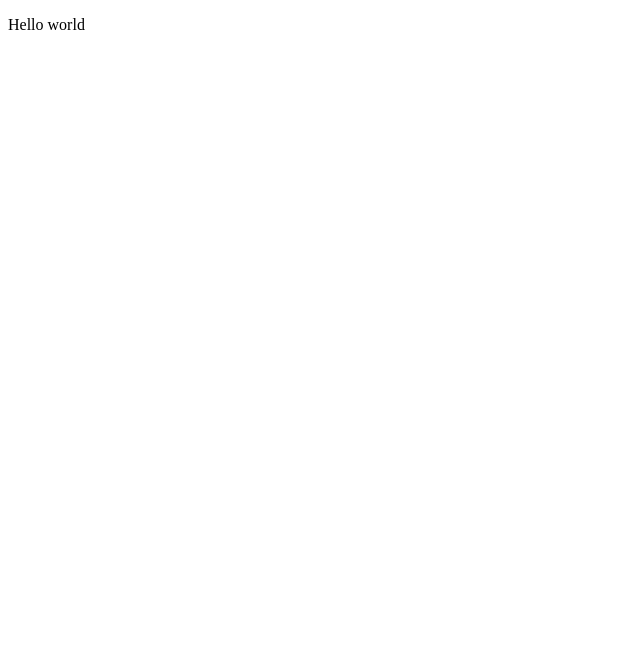
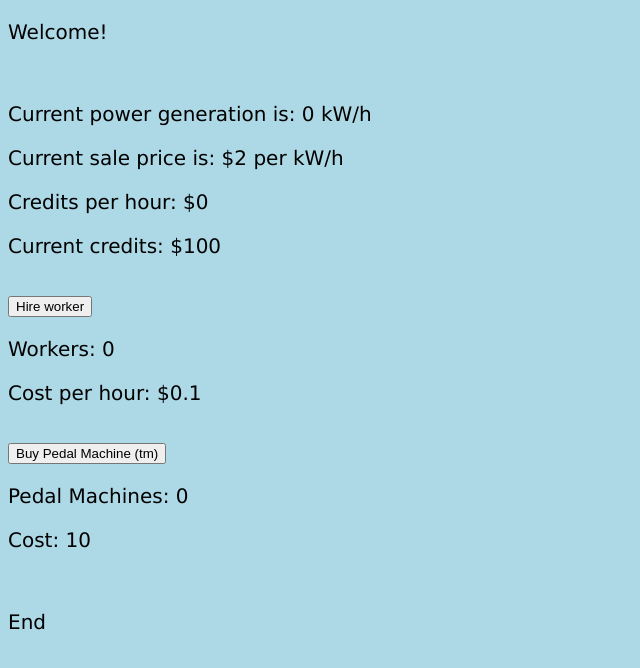
Before and after one commit to DrBeach/DrBeach.github.io, a plain HTML site: page index.html in a window 1280 px wide. Shown: the whole page, without its empty margins (0-640 px from the left). Drawn offline with Linux system fonts and the light colour scheme.

Commit message:
made some base code

```diff
--- a/index.html
+++ b/index.html
@@ -2,12 +2,25 @@
 <html>
 <head>
         <link rel="stylesheet" type="text/css" href="interface.css" />
-<title>Page Title</title>
+        <title>Idle game</title>
 </head>
 <body>
-
-<p>Hello world</p>
-
-<script type="text/javascript" src="main.js"></script>
+        <p>Welcome!</p>
+        <br />
+        <p>Current power generation is: <span id="current_gen">0</span> kW/h</p>
+        <p>Current sale price is: $<span id="current_power_price">2</span> per kW/h</p>
+        <p>Credits per hour: $<span id="current_per_hour">0</span></p>
+        <p>Current credits: $<span id="current_credits">100</span></p>
+        <br />
+        <button type="button" onclick="buyWorker(1)">Hire worker</button>
+        <p>Workers: <span id="workers">0</span></p>
+        <p>Cost per hour: $<span id="work_cost">0.1</span></p>
+        <br />
+        <button type="button" onclick="buyPedalMachine(1)">Buy Pedal Machine (tm)</button>
+        <p>Pedal Machines: <span id="p_machs">0</span></p>
+        <p>Cost: <span id="p_mach_cost">10</span></p>
+        <br />
+        <p>End</p>
+        <script type="text/javascript" src="main.js"></script>
 </body>
 </html>
--- a/interface.css
+++ b/interface.css
@@ -0,0 +1,13 @@
+body {
+    background-color: lightblue;
+  }
+
+  h1 {
+    color: white;
+    text-align: center;
+  }
+
+  p {
+    font-family: verdana;
+    font-size: 20px;
+  }
--- a/main.js
+++ b/main.js
@@ -0,0 +1,59 @@
+var current_gen = 0;
+var current_power_price = 2;
+var current_credits = 100;
+var current_per_hour = 0;
+var work_cost = 0.1
+var work_cost_per_hour = 0
+var workers = 0;
+var p_mechs = 0;
+
+function getCredits(){
+    current_per_hour = (current_power_price * current_gen) - work_cost_per_hour
+    current_per_hour = fixFloat(current_per_hour)
+    current_credits = current_credits + current_per_hour
+    current_credits = fixFloat(current_credits)
+    document.getElementById("current_credits").innerHTML = current_credits
+    document.getElementById("current_per_hour").innerHTML = current_per_hour;
+};
+
+function fixFloat(number){
+    return parseFloat(number.toFixed(1))
+}
+
+function getCurrentGen(){
+    //p_mech gen
+    var max_utility = Math.max(p_mechs, workers) - (Math.max(p_mechs, workers) - Math.min(p_mechs, workers))
+    current_gen = max_utility * 0.5
+    document.getElementById("current_gen").innerHTML = current_gen;
+}
+
+function buyWorker(number){
+    workers = workers + number;
+    getCurrentGen()
+    document.getElementById("workers").innerHTML = workers;
+    var work_cost_temp = work_cost * workers;
+    work_cost_temp = fixFloat(work_cost_temp)
+    work_cost_per_hour = work_cost_temp
+    document.getElementById("work_cost").innerHTML = work_cost_per_hour;
+};
+
+function buyPedalMachine(){
+    var p_mech_cost = Math.floor(10 * Math.pow(1.1,p_mechs));
+    if(current_credits >= p_mech_cost){
+        p_mechs = p_mechs + 1
+        current_credits = current_credits - p_mech_cost
+        current_credits = fixFloat(current_credits)
+        getCurrentGen()
+        document.getElementById("current_credits").innerHTML = current_credits;
+        document.getElementById("p_machs").innerHTML = p_mechs;
+    };
+    var nextCost = Math.floor(10 * Math.pow(1.1,p_mechs));
+    document.getElementById("p_mach_cost").innerHTML = nextCost;
+};
+
+
+window.setInterval(function(){
+    //buyWorker(p_mechs)
+    getCredits()
+    document.getElementById("current_credits").innerHTML = current_credits;
+}, 1000);
```
